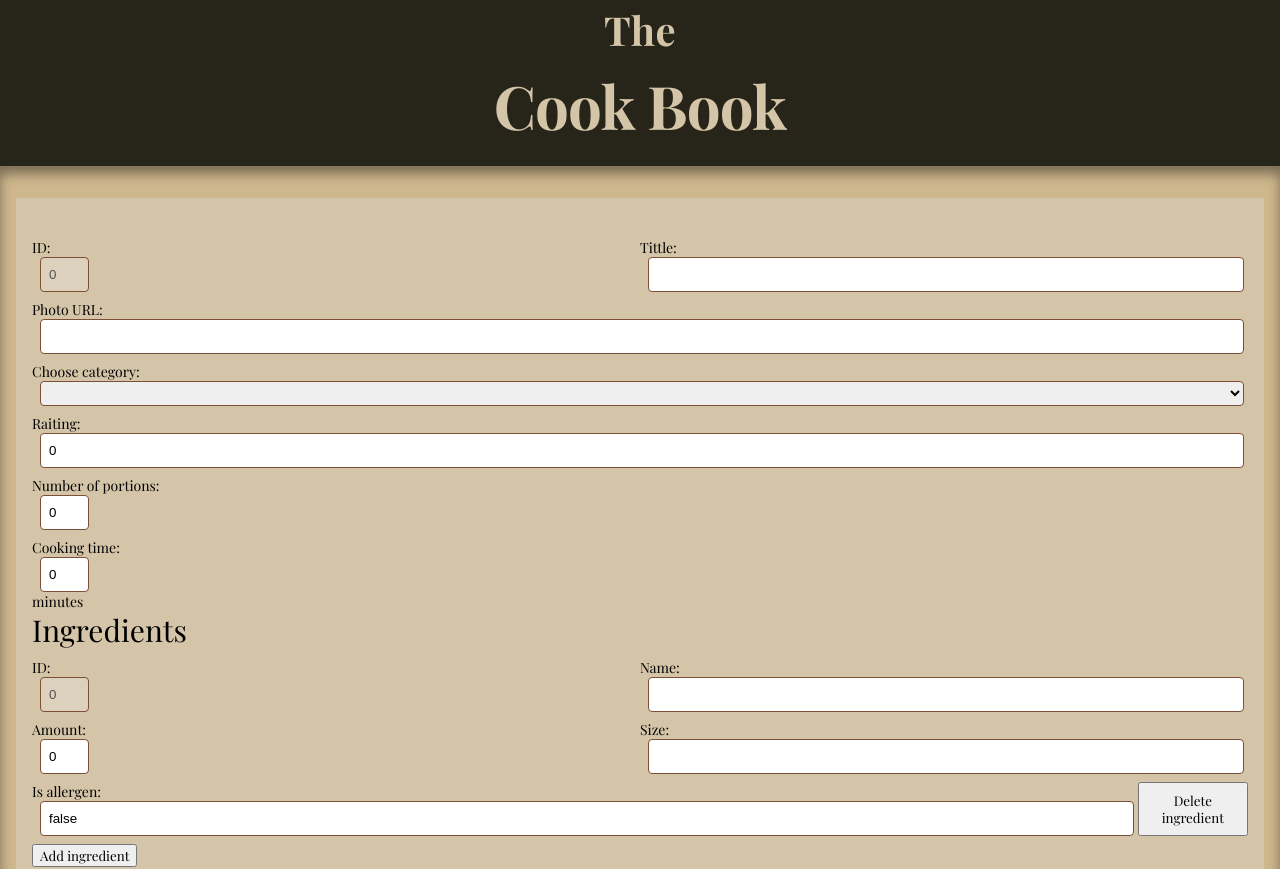
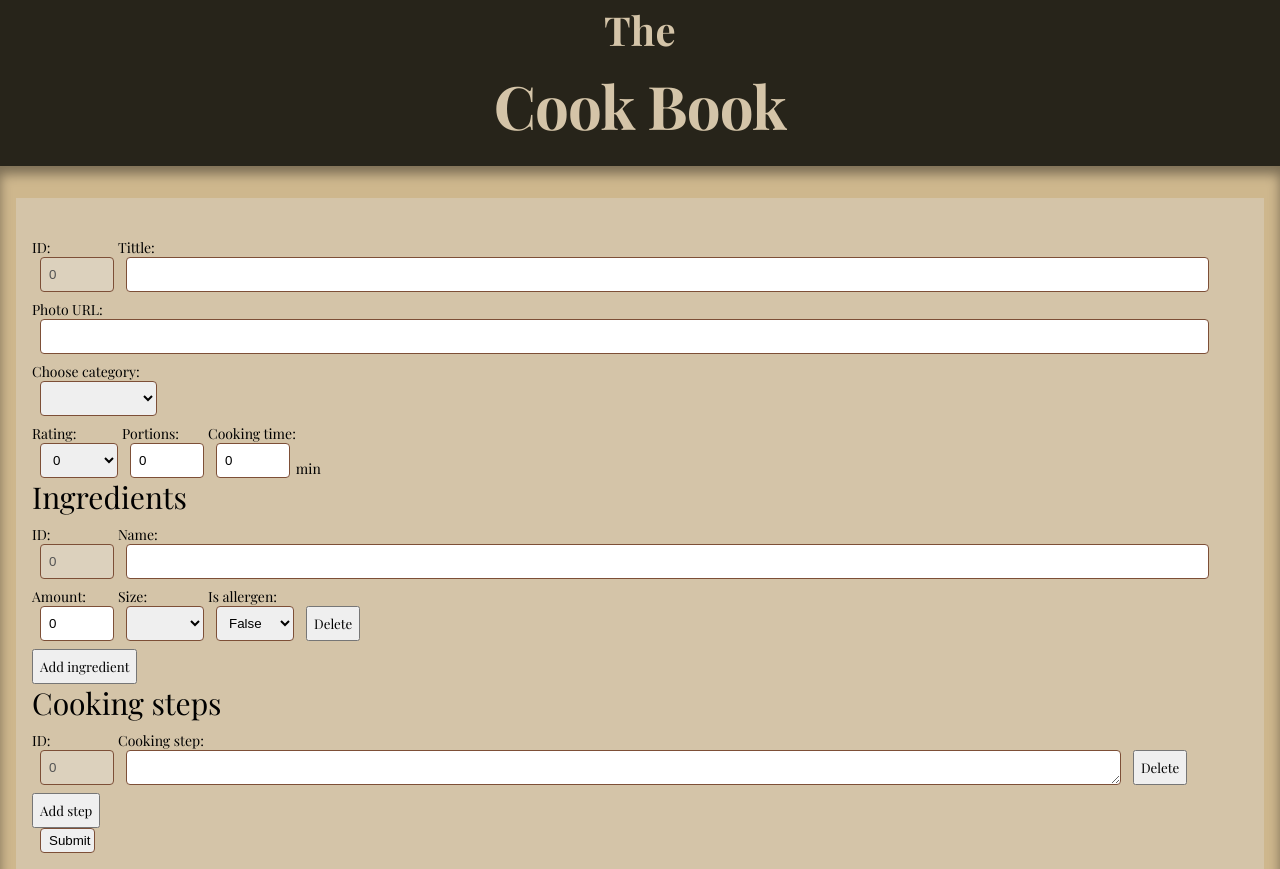
Before and after one commit to nattsnb/cook-book, a React (Vite) app: page /newRecipeForm in a window 1280 px wide. Shown: the top 869 px of the page. Built offline with nearby package versions, Linux system fonts and the light colour scheme.

Commit message:
changed rest of inputs to selects, add diferent components to string and number inputs, styled elements, and their alligment in rows. need to add RWD

```diff
--- a/src/components/RecipeForm/RecipeForm.styled.tsx
+++ b/src/components/RecipeForm/RecipeForm.styled.tsx
@@ -1,13 +1,23 @@
 import { styled } from "@mui/material";
 
 export const StyledFormLineContainer = styled("div")`
+  max-width: 95%;
   display: flex;
-  flex-direction: row;
   margin-top: ${({ theme }) => theme.spacing(2)};
-  width: 100%;
+  align-items: flex-end;
+  flex-wrap: nowrap;
+`;
+
+export const StyledFormLineWrapContainer = styled("div")`
+  max-width: 95%;
+  display: flex;
+  margin-top: ${({ theme }) => theme.spacing(2)};
+  align-items: flex-end;
+  flex-wrap: wrap;
 `;
 
 export const StyledFormContainer = styled("div")`
+  max-width: 100%;
   display: flex;
   flex-direction: column;
   background-color: ${({ theme }) => theme.palette.secondary.light};
@@ -15,6 +25,7 @@ export const StyledFormContainer = styled("div")`
 
   button {
     font-family: "Playfair Display", serif;
+    height: 35px;
   }
 
   label {
@@ -23,7 +34,8 @@ export const StyledFormContainer = styled("div")`
   }
 
   input,
-  select {
+  select,
+  textarea {
     height: 25px;
     padding: ${({ theme }) => theme.spacing(1)}
       ${({ theme }) => theme.spacing(1)} ${({ theme }) => theme.spacing(1)}
@@ -33,14 +45,54 @@ export const StyledFormContainer = styled("div")`
     margin-left: ${({ theme }) => theme.spacing(2)};
     margin-right: ${({ theme }) => theme.spacing(1)};
   }
+
+  textarea {
+    white-space: pre;
+    overflow-wrap: normal;
+    overflow-x: scroll;
+  }
 `;
 
 export const StyledNumberInput = styled("input")`
-  max-width: 35px;
+  min-width: 45px;
+  max-width: 60px;
+  flex-grow: 1;
 `;
 
-export const StyledLabelAndInputContainer = styled("div")`
+export const StyledLabelAndStringInputContainer = styled("div")`
   display: flex;
   flex-direction: column;
   width: 100%;
 `;
+
+export const StyledLabelAndNumberInputContainer = styled("div")`
+  display: flex;
+  flex-direction: column;
+`;
+
+export const StyledLabelAndSelectContainer = styled("div")`
+  display: flex;
+  flex-direction: column;
+  min-width: 90px;
+  max-width: 200px;
+  min-height: 54px;
+`;
+
+export const StyledStringInput = styled("input")`
+  width: 100%;
+  min-width: 120px;
+`;
+
+export const StyledSelect = styled("select")`
+  min-width: 35px;
+  max-width: 200px;
+  flex-grow: 1;
+`;
+
+export const StyledDeleteButton = styled("button")`
+  margin-left: ${({ theme }) => theme.spacing(2)};
+`;
+
+export const StyledForm = styled("form")`
+  max-width: 100%;
+`;
--- a/src/components/RecipeForm/index.tsx
+++ b/src/components/RecipeForm/index.tsx
@@ -6,8 +6,19 @@ import {
   StyledFormLineContainer,
   StyledFormContainer,
   StyledNumberInput,
-  StyledLabelAndInputContainer,
+  StyledLabelAndNumberInputContainer,
+  StyledStringInput,
+  StyledLabelAndStringInputContainer,
+  StyledLabelAndSelectContainer,
+  StyledSelect,
+  StyledDeleteButton,
+  StyledForm,
+  StyledFormLineWrapContainer,
 } from "./RecipeForm.styled.tsx";
+
+const UNITS: string[] = ["ml", "l", "g", "kg", "tsp", "tbsp", "cup", "each"];
+
+const RATING: number[] = Array.from({ length: 11 }, (_, i) => i * 0.5);
 
 export function RecipeForm() {
   const { register, handleSubmit, control } = useForm<Recipe>({
@@ -63,98 +74,110 @@ export function RecipeForm() {
     <option key={category.id}>{category.alt}</option>
   ));
 
+  let unitsDropdownItems = UNITS.map((unit, index) => (
+    <option key={index}>{unit}</option>
+  ));
+
+  let ratingDropdownItems = RATING.map((rate, index) => (
+    <option key={index}>{rate}</option>
+  ));
+
   return (
     <StyledFormContainer>
-      <form onSubmit={handleSubmit(handleRecipeFormSubmit)}>
+      <StyledForm onSubmit={handleSubmit(handleRecipeFormSubmit)}>
         <StyledFormLineContainer>
-          <StyledLabelAndInputContainer>
+          <StyledLabelAndNumberInputContainer>
             <label>ID:</label>
             <StyledNumberInput {...register("id")} disabled={true} />
-          </StyledLabelAndInputContainer>
-          <StyledLabelAndInputContainer>
+          </StyledLabelAndNumberInputContainer>
+          <StyledLabelAndStringInputContainer>
             <label>Tittle:</label>
-            <input {...register("title")} />
-          </StyledLabelAndInputContainer>
+            <StyledStringInput {...register("title")} />
+          </StyledLabelAndStringInputContainer>
         </StyledFormLineContainer>
         <StyledFormLineContainer>
-          <StyledLabelAndInputContainer>
+          <StyledLabelAndStringInputContainer>
             <label>Photo URL:</label>
-            <input {...register("photoURL")} />
-          </StyledLabelAndInputContainer>
+            <StyledStringInput {...register("photoURL")} />
+          </StyledLabelAndStringInputContainer>
         </StyledFormLineContainer>
         <StyledFormLineContainer>
-          <StyledLabelAndInputContainer>
+          <StyledLabelAndSelectContainer>
             <label>Choose category:</label>
-            <select {...register("category")}>{categoriesDropdownItems}</select>
-          </StyledLabelAndInputContainer>
+            <StyledSelect {...register("category")}>
+              {categoriesDropdownItems}
+            </StyledSelect>
+          </StyledLabelAndSelectContainer>
         </StyledFormLineContainer>
-        <StyledFormLineContainer>
-          <StyledLabelAndInputContainer>
-            <label>Raiting:</label>
-            <input type="number" {...register("rating")} />
-          </StyledLabelAndInputContainer>
-        </StyledFormLineContainer>
-        <StyledFormLineContainer>
-          <StyledLabelAndInputContainer>
-            <label>Number of portions:</label>
+        <StyledFormLineWrapContainer>
+          <StyledLabelAndSelectContainer>
+            <label>Rating:</label>
+            <StyledSelect {...register("rating")}>
+              {ratingDropdownItems}
+            </StyledSelect>
+          </StyledLabelAndSelectContainer>
+          <StyledLabelAndNumberInputContainer>
+            <label>Portions:</label>
             <StyledNumberInput
               type="number"
               {...register("numberOfPortions")}
             />
-          </StyledLabelAndInputContainer>
-        </StyledFormLineContainer>
-        <StyledFormLineContainer>
-          <StyledLabelAndInputContainer>
+          </StyledLabelAndNumberInputContainer>
+          <StyledLabelAndNumberInputContainer>
             <label>Cooking time:</label>
             <StyledNumberInput
               type="number"
               {...register("cookingTimeInMinutes")}
             />
-            <label>minutes</label>
-          </StyledLabelAndInputContainer>
-        </StyledFormLineContainer>
+          </StyledLabelAndNumberInputContainer>
+          <label>min</label>
+        </StyledFormLineWrapContainer>
         <section>
           <Typography variant="h3">Ingredients</Typography>
           {ingredientFields.map((ingredientField, index) => {
             return (
               <div key={ingredientField.id}>
                 <StyledFormLineContainer>
-                  <StyledLabelAndInputContainer>
+                  <StyledLabelAndNumberInputContainer>
                     <label>ID:</label>
                     <StyledNumberInput {...register("id")} disabled={true} />
-                  </StyledLabelAndInputContainer>
-                  <StyledLabelAndInputContainer>
+                  </StyledLabelAndNumberInputContainer>
+                  <StyledLabelAndStringInputContainer>
                     <label>Name:</label>
-                    <input
+                    <StyledStringInput
                       {...register(`ingredients.${index}.name` as const)}
                     />
-                  </StyledLabelAndInputContainer>
+                  </StyledLabelAndStringInputContainer>
                 </StyledFormLineContainer>
-                <StyledFormLineContainer>
-                  <StyledLabelAndInputContainer>
+                <StyledFormLineWrapContainer>
+                  <StyledLabelAndNumberInputContainer>
                     <label>Amount:</label>
                     <StyledNumberInput
                       {...register(`ingredients.${index}.amount` as const)}
                     />
-                  </StyledLabelAndInputContainer>
-                  <StyledLabelAndInputContainer>
+                  </StyledLabelAndNumberInputContainer>
+                  <StyledLabelAndSelectContainer>
                     <label>Size:</label>
-                    <input
-                      {...register(`ingredients.${index}.unit` as const)}
-                    />
-                  </StyledLabelAndInputContainer>
-                </StyledFormLineContainer>
-                <StyledFormLineContainer>
-                  <StyledLabelAndInputContainer>
+                    <StyledSelect {...register(`ingredients.${index}.unit`)}>
+                      {unitsDropdownItems}
+                    </StyledSelect>
+                  </StyledLabelAndSelectContainer>
+                  <StyledLabelAndSelectContainer>
                     <label>Is allergen:</label>
-                    <input
+                    <StyledSelect
                       {...register(`ingredients.${index}.isAllergen` as const)}
-                    />
-                  </StyledLabelAndInputContainer>
-                  <button type="button" onClick={() => removeIngredient(index)}>
-                    Delete ingredient
-                  </button>
-                </StyledFormLineContainer>
+                    >
+                      <option value="true">True</option>
+                      <option value="false">False</option>
+                    </StyledSelect>
+                  </StyledLabelAndSelectContainer>
+                  <StyledDeleteButton
+                    type="button"
+                    onClick={() => removeIngredient(index)}
+                  >
+                    Delete
+                  </StyledDeleteButton>
+                </StyledFormLineWrapContainer>
                 <StyledFormLineContainer>
                   <button
                     type="button"
@@ -181,35 +204,40 @@ export function RecipeForm() {
             return (
               <div key={stepField.id}>
                 <StyledFormLineContainer>
-                  <StyledLabelAndInputContainer>
+                  <StyledLabelAndNumberInputContainer>
                     <label>ID:</label>
-                    <StyledNumberInput {...register("id")} disabled={true} />
-                  </StyledLabelAndInputContainer>
-                  <StyledLabelAndInputContainer>
+                    <StyledNumberInput
+                      {...register("id")}
+                      disabled={true}
+                    ></StyledNumberInput>
+                  </StyledLabelAndNumberInputContainer>
+                  <StyledLabelAndStringInputContainer>
                     <label>Cooking step:</label>
-                    <input
+                    <textarea
                       {...register(`cookingSteps.${index}.step` as const)}
                     />
-                  </StyledLabelAndInputContainer>
-                  <button type="button" onClick={() => removeStep(index)}>
+                  </StyledLabelAndStringInputContainer>
+                  <StyledDeleteButton
+                    type="button"
+                    onClick={() => removeStep(index)}
+                  >
                     Delete
-                  </button>
+                  </StyledDeleteButton>
                 </StyledFormLineContainer>
-                <StyledFormLineContainer>
+                <StyledFormLineContainer></StyledFormLineContainer>
                 <button
                   type="button"
                   onClick={() => appendStep({ id: 0, step: "" })}
                 >
                   Add step
                 </button>
-                </StyledFormLineContainer>
               </div>
             );
           })}
         </section>
 
         <input type="submit" />
-      </form>
+      </StyledForm>
     </StyledFormContainer>
   );
 }
```
Lines whose indentation alone changed are shown as unchanged.
